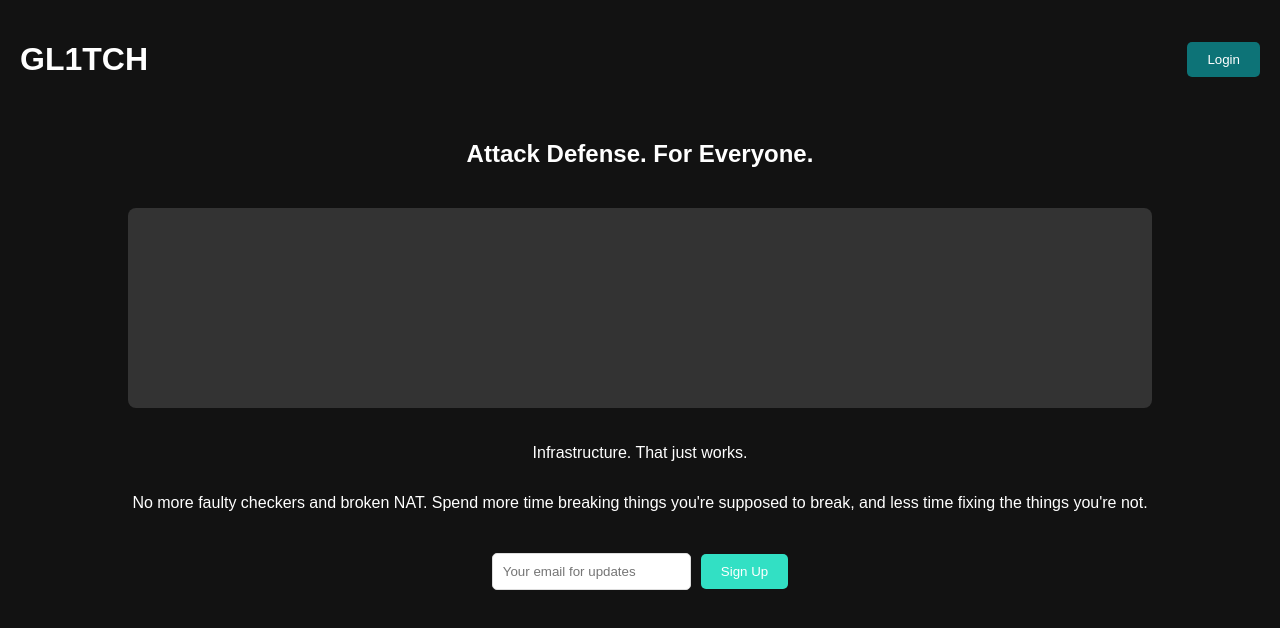
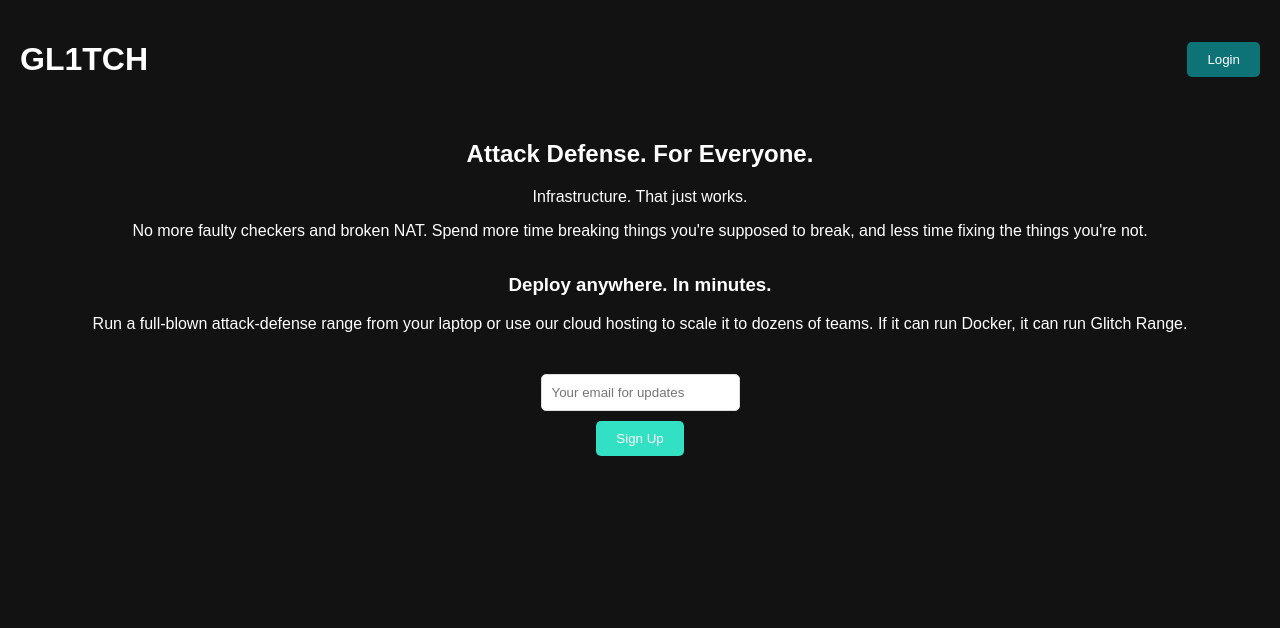
Before and after one commit to Blackslashtech/gl1tch-frontend, a React (Create React App) app in the folder range-frontend/: page / in a window 1280 px wide. Shown: the top 628 px of the page. Built offline with nearby package versions, Linux system fonts and the light colour scheme; no server answers.

Commit message:
Refactor landing page structure and update Gl1tch Frontend README

```diff
--- a/range-frontend/src/components/landing/LandingPage.js
+++ b/range-frontend/src/components/landing/LandingPage.js
@@ -1,8 +1,9 @@
-// src/LandingPage.js
+// LandingPage.js
 import React, { useState } from 'react';
 import { useNavigate } from 'react-router-dom';
 import { addDoc, collection } from 'firebase/firestore';
-import { db } from '../../firebaseConfig'; // Ensure this import points to your configured Firebase instance
+import { db } from '../../firebaseConfig'; // Make sure this import points to your configured Firebase instance
+
 
 const LandingPage = () => {
   const [emailForUpdates, setEmailForUpdates] = useState('');
@@ -38,17 +39,25 @@ const LandingPage = () => {
 
   return (
     <div className="landing-page">
-      <div className="header">
+      <header className="header">
         <h1>GL1TCH</h1>
         <button onClick={handleLogin} className="login-button">Login</button>
-      </div>
-      <div className="main-content">
-        <h2>Attack Defense. For Everyone.</h2>
-        <div className="placeholder-image"></div>
-        <p>Infrastructure. That just works.</p>
-        <p>No more faulty checkers and broken NAT. Spend more time breaking things you're supposed to break, and less time fixing the things you're not.</p>
-        <div className="updates-form">
-          <form onSubmit={handleSubmit}>
+      </header>
+      <main className="main-content">
+        <section className="hero-section">
+          <h2>Attack Defense. For Everyone.</h2>
+          <p>Infrastructure. That just works.</p>
+          <p>No more faulty checkers and broken NAT. Spend more time breaking things you're supposed to break, and less time fixing the things you're not.</p>
+        </section>
+        <section className="deploy-section">
+          <h3>Deploy anywhere. In minutes.</h3>
+          <p>Run a full-blown attack-defense range from your laptop or use our cloud hosting to scale it to dozens of teams. If it can run Docker, it can run Glitch Range.</p>
+        </section>
+        <section className="model-section">
+          {/* Self Hosted, Cloud Range, Onsite Support */}
+        </section>
+        <section className="updates-form-section">
+          <form onSubmit={handleSubmit} className="updates-form">
             <input
               type="email"
               placeholder="Your email for updates"
@@ -62,8 +71,11 @@ const LandingPage = () => {
             </button>
           </form>
           {isSubmitted && <p className="submission-message">Thanks for signing up! Check your inbox for updates.</p>}
-        </div>
-      </div>
+        </section>
+      </main>
+      <footer className="footer">
+        {/* Footer content goes here */}
+      </footer>
     </div>
   );
 };
```
